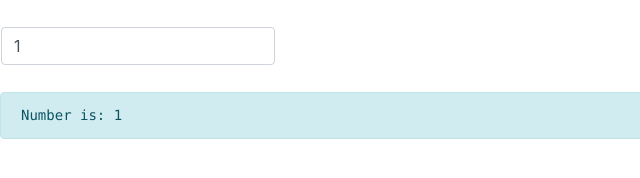
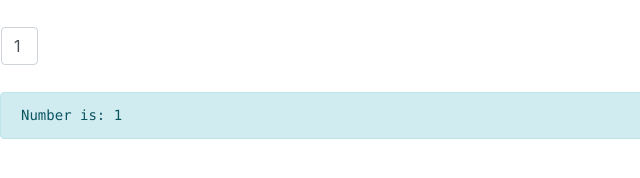
Before and after one commit to bmaupin/angular-bootstrap-numberpicker, a plain HTML site: page demo.html in a window 1280 px wide. Both pictures are taken after a click on the link 14 px from the left and 14 px from the top of the page. Shown: the full height of the page, 0-640 px from the left. Drawn offline with nearby package versions, Linux system fonts and the light colour scheme.

Commit message:
Resize input automatically

```diff
--- a/src/numberpicker.html
+++ b/src/numberpicker.html
@@ -15,7 +15,7 @@ input::-webkit-inner-spin-button {
 		</tr>
 		<tr name="myForm" ng-form ng-class="{'has-error': myForm.value.$invalid}">
 			<td>
-				<input type="number" class="form-control" name="value" max="{{max}}" min="{{min}}" ng-model="value">
+				<input type="number" class="form-control" name="value" max="{{max}}" min="{{min}}" ng-model="value" resizable-input>
 			</td>
 		</tr>
 		<tr>
--- a/src/numberpicker.js
+++ b/src/numberpicker.js
@@ -58,6 +58,7 @@ angular.module('angularBootstrapNumberpicker', [])
     controller: 'NumberpickerCtrl',
     templateUrl: 'src/numberpicker.html',
     link: function(scope, element, attrs, ctrl) {
+      // Respond on mousewheel spin
       if (ctrl.mousewheel) {
         var isScrollingUp = function(e) {
           if (e.originalEvent) {
@@ -75,4 +76,22 @@ angular.module('angularBootstrapNumberpicker', [])
       }
     },
   };
+})
+
+// Resize the input element based on its content
+.directive('resizableInput', function () {
+  return {
+    restrict: 'A',
+    link: function(scope, element, attrs) {
+      var elSpan = angular.element('<span style="position:absolute;top:-9999px;"></span>');
+      element.after(elSpan);
+
+      scope.$watch('value', function(value) {
+        if(value) {
+          elSpan.html(element.val());
+          element.css('width', (elSpan[0].offsetWidth + 30) + 'px');
+        }
+      });
+    },
+  };
 });
```
